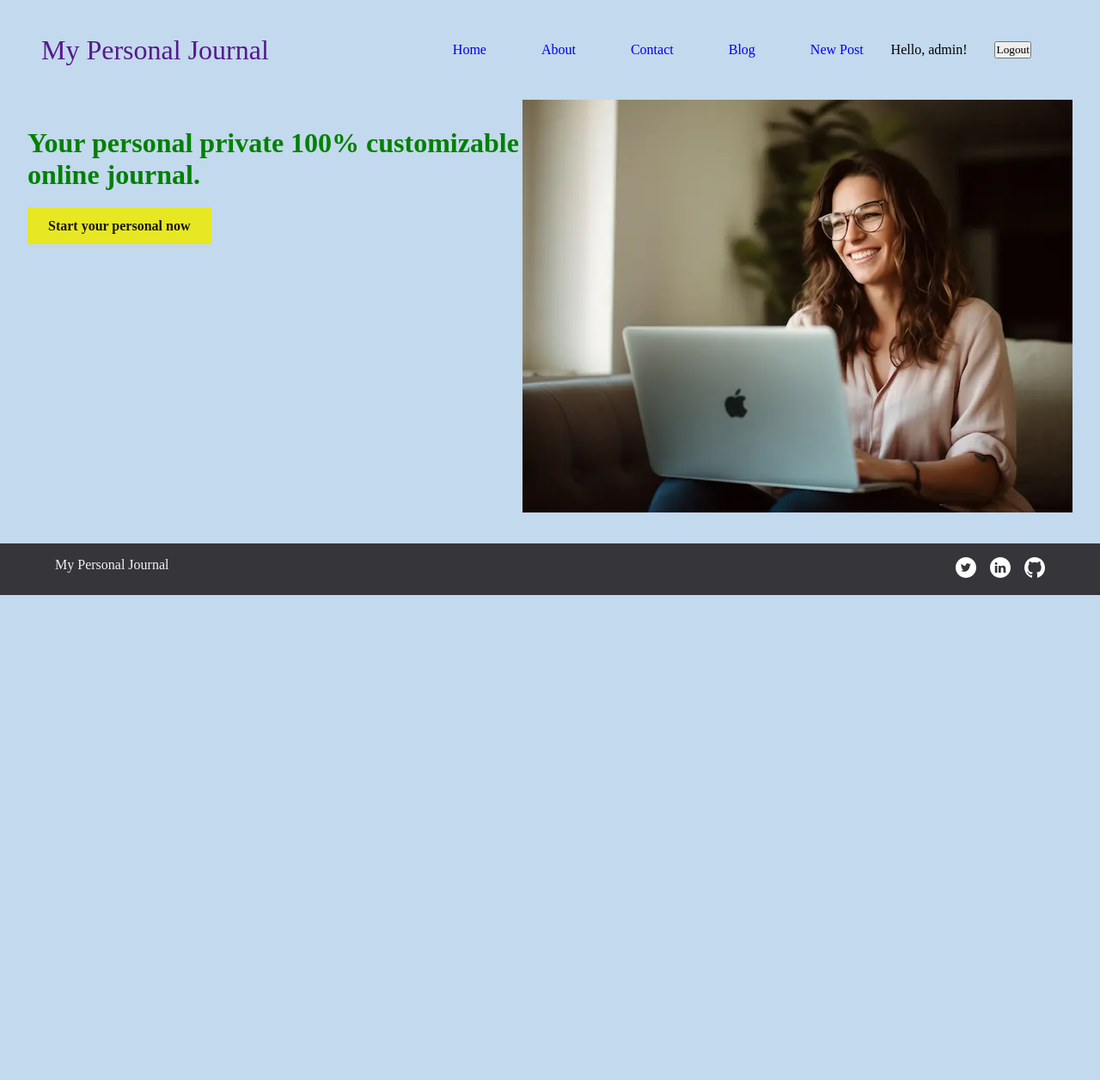
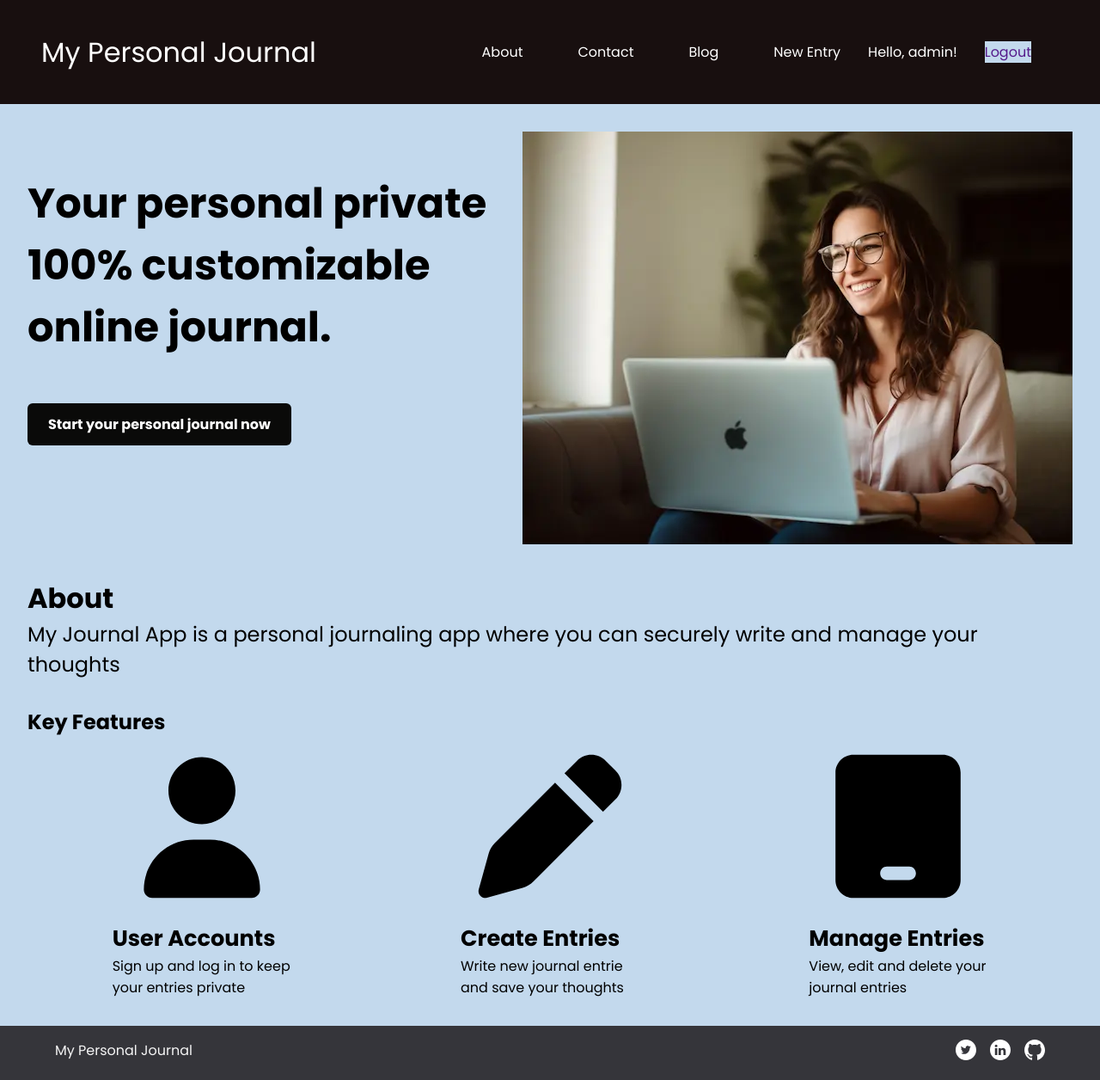
Before and after one commit to Iamisaacson/journalapp, a Django app: page / in a window 1280 px wide. Shown: the whole page at 86% size. Before the commit the page ends 692 px from the top, so only its background shows below. Run offline with Django 5.2, Linux system fonts and the light colour scheme; a user stored in the database is signed in.

Commit message:
Updated design interfaces

```diff
--- a/pages/models.py
+++ b/pages/models.py
@@ -27,7 +27,7 @@ class Post(models.Model):
     super().save(*args, **kwargs)
 
   def short_content(self):
-    return self.content[:100] + "..."
+    return self.content[:300] + "..."
 
   def __str__(self):
     return self.title
--- a/pages/static/pages/css/style.css
+++ b/pages/static/pages/css/style.css
@@ -3,6 +3,10 @@
   font-family: "poppins";
   margin: 0;
   padding: 0;
+}
+
+.hello {
+  color: #fff;
 }
 
 a {
@@ -21,11 +25,25 @@ header {
   display: flex;
   justify-content: space-between;
   align-items: center;
-  margin: 2rem 3rem;
+  /* margin: 2rem 0; */
+  padding: 2rem 3rem;
+  background-color: rgb(24 15 15);
 }
 
 .logo a {
   font-size: 2rem;
+  color: #fff;
+}
+
+.logoutbn {
+  border-width: 0;
+  background-color: rgb(195, 217, 237);
+  color: -webkit-link;
+  font-size: 1rem;
+}
+
+.logoutbn:hover {
+  text-decoration: underline;
 }
 
 nav {
@@ -36,41 +54,101 @@ nav {
 
 nav a {
   padding: 1rem 2rem;
+  color: #fff;
+}
+
+nav a:hover {
+  text-decoration: underline;
 }
 
 .content {
+  margin: 2rem;
+}
+.content .hero {
   display: flex;
-  margin: 2rem;
 }
 
 .content .hero h1 {
+  margin: 3rem 0 4rem 0;
+  font-size: 3rem;
+}
+
+.content .hero a {
+  background-color: rgb(10, 10, 9);
+  padding: 0.8rem 1.5rem;
+  color: rgb(255, 255, 255);
+  font-weight: 600;
+  border-radius: 6px;
+}
+
+.about {
   margin: 2rem 0;
 }
 
-.content .hero a {
-  background-color: rgb(231, 231, 35);
-  padding: 0.8rem 1.5rem;
-  color: rgb(24, 23, 23);
-  font-weight: 600;
-  margin: 2rem 0;
+.about h2 {
+  /* text-align: center; */
+  font-size: 2rem;
 }
 
-div {
+.about p {
+  font-size: 1.5rem;
+}
+
+.features h3 {
+  font-size: 2rem;
+}
+
+.features ul {
+  display: grid;
+  grid-template-columns: repeat(3, 1fr);
+  justify-items: center;
+  align-items: center;
+}
+
+.features ul li {
+  width: 13rem;
+  /* display: flex; */
+  justify-content: center;
+}
+
+.features ul li h3 {
+  font-size: 1.6rem;
+  font-weight: bold;
+}
+
+.alert {
   color: green;
 }
 
 
  /* Create Form  */
 
+ .post-form {
+  margin: 2rem;
+}
+
+.post-form h2 {
+  font-size: 2rem;
+  text-align: center;
+
+}
+
 .create-form {
   background-color: rgb(195, 217, 237);
-  margin: 1rem 2rem;
+  margin: 50px auto;
   width: 450px;
+  max-width: 600px;
+  padding: 30px;
+  border-radius: 12px;
+  box-shadow: 0px 4px 12px rgba(0,0,0,0.08);
+  border: 1px solid #e6e6e6;
 }
 
 .create-form h2 {
   font-size: 1.5rem;
   font-weight: bold;
+  margin-bottom: 25px;
+  color: #1a2b4c;
 }
 
 .create-form p {
--- a/pages/templates/pages/base.html
+++ b/pages/templates/pages/base.html
@@ -4,12 +4,12 @@
 <head>
   <meta charset="UTF-8">
   <meta name="viewport" content="width=device-width, initial-scale=1.0">
-  <title>{% block title %}Portfolio{% endblock %}</title>
+  <title>{% block title %}My Personnal Journal{% endblock %}</title>
   <link rel="stylesheet" href="{% static 'pages/css/style.css' %}">
   <!-- <link rel="stylesheet" href="https://cdn.jsdelivr.net/npm/bootstrap@5.3.0/dist/css/bootstrap.min.css"> -->
-  <!-- <link rel="preconnect" href="https://fonts.googleapis.com">
+  <link rel="preconnect" href="https://fonts.googleapis.com">
 <link rel="preconnect" href="https://fonts.gstatic.com" crossorigin>
-<link href="https://fonts.googleapis.com/css2?family=Open+Sans:ital,wght@0,300..800;1,300..800&family=Poppins:wght@400;500;700&family=Roboto:ital,wght@0,100;0,300;0,400;0,500;0,700;0,900;1,100;1,300;1,400;1,500;1,700;1,900&display=swap" rel="stylesheet"> -->
+<link href="https://fonts.googleapis.com/css2?family=Open+Sans:ital,wght@0,300..800;1,300..800&family=Poppins:wght@400;500;700&family=Roboto:ital,wght@0,100;0,300;0,400;0,500;0,700;0,900;1,100;1,300;1,400;1,500;1,700;1,900&display=swap" rel="stylesheet">
 </head>
 <body>
   <header>
@@ -17,16 +17,16 @@
       <a href="" >My Personal Journal</a>
     </div>
     <nav>
-      <a href="{% url 'home' %}">Home</a>
+      <!-- <a href="{% url 'home' %}">Home</a> -->
       <a href="{% url 'about' %}">About</a>
       <a href="{% url 'contact' %}">Contact</a>
       <a href="{% url 'blog' %}">Blog</a>
-      <a href="{% url 'create_post' %}">New Post</a>
+      <a href="{% url 'create_post' %}">New Entry</a>
         {% if user.is_authenticated %}
-        <p>Hello, {{user.username }}!</p>
+        <p class="hello">Hello, {{user.username }}!</p>
         <a href=""><form method="post" action="{% url 'logout' %}">
           {% csrf_token %}
-          <button type="submit">Logout</button>
+          <button type="submit" class="logoutbn">Logout</button>
         </form> </a>
         {% else %}
         <a href="{% url 'login' %}" >Login</a>
--- a/pages/templates/pages/home.html
+++ b/pages/templates/pages/home.html
@@ -4,11 +4,37 @@
   {% block content%}
   <div class="content">
     <div class="hero">
-      <h1>Your personal private 100% customizable online journal.</h1>
-      <a href="{% url 'login' %}">Start your personal now</a>
+      <div>
+        <h1>Your personal private 100% customizable online journal.</h1>
+        <a href="{% url 'login' %}">Start your personal journal now</a>
+      </div>
+      <div>
+        <img src="{% static 'pages/images/hero-image-03.webp' %}" alt="">
+      </div>
     </div>
-    <div>
-      <img src="{% static 'pages/images/hero-image-03.webp' %}" alt="">
+    <div class="about">
+      <h2>About</h2>
+      <p>My Journal App is a personal journaling app where you can securely write and manage your thoughts</p>
+    </div>
+    <div class="features">
+      <h2>Key Features</h2>
+      <ul>
+        <li>
+          <img src="{% static 'pages/images/user-solid-full.svg' %}" alt="">
+          <h3>User Accounts</h3>
+          <p>Sign up and log in to keep your entries private</p>
+        </li>
+        <li>
+          <img src="{% static 'pages/images/pen-solid-full.svg' %}" alt="">
+          <h3>Create Entries</h3>
+          <p>Write new journal entrie and save your thoughts</p>
+        </li>
+        <li>
+          <img src="{% static 'pages/images/tablet-solid-full.svg' %}" alt="">
+          <h3>Manage Entries</h3>
+          <p>View, edit and delete your journal entries</p>
+        </li>
+      </ul>
     </div>
   </div>
   {% endblock %}
--- a/pages/views.py
+++ b/pages/views.py
@@ -20,6 +20,7 @@ def contact(request):
     form = ContactForm()
   return render(request, 'pages/contact.html', {'form': form})
 
+@login_required
 def about(request):
   return render(request, 'pages/about.html')
 
```
Also changed, not shown: other parts of pages/static/pages/css/style.css (+120 -1 lines), journalapp/settings.py (+9 -0 lines), pages/static/registration/css/style.css (+5 -13 lines), pages/templates/pages/blog.html (+11 -12 lines), pages/templates/pages/post_form.html (+11 -8 lines), pages/templates/registration/register.html (+12 -0 lines), db.sqlite3, pages/static/pages/images/pen-solid-full.svg (added), pages/static/pages/images/tablet-solid-full.svg (added), pages/static/pages/images/user-solid-full.svg (added), 5 other files.
